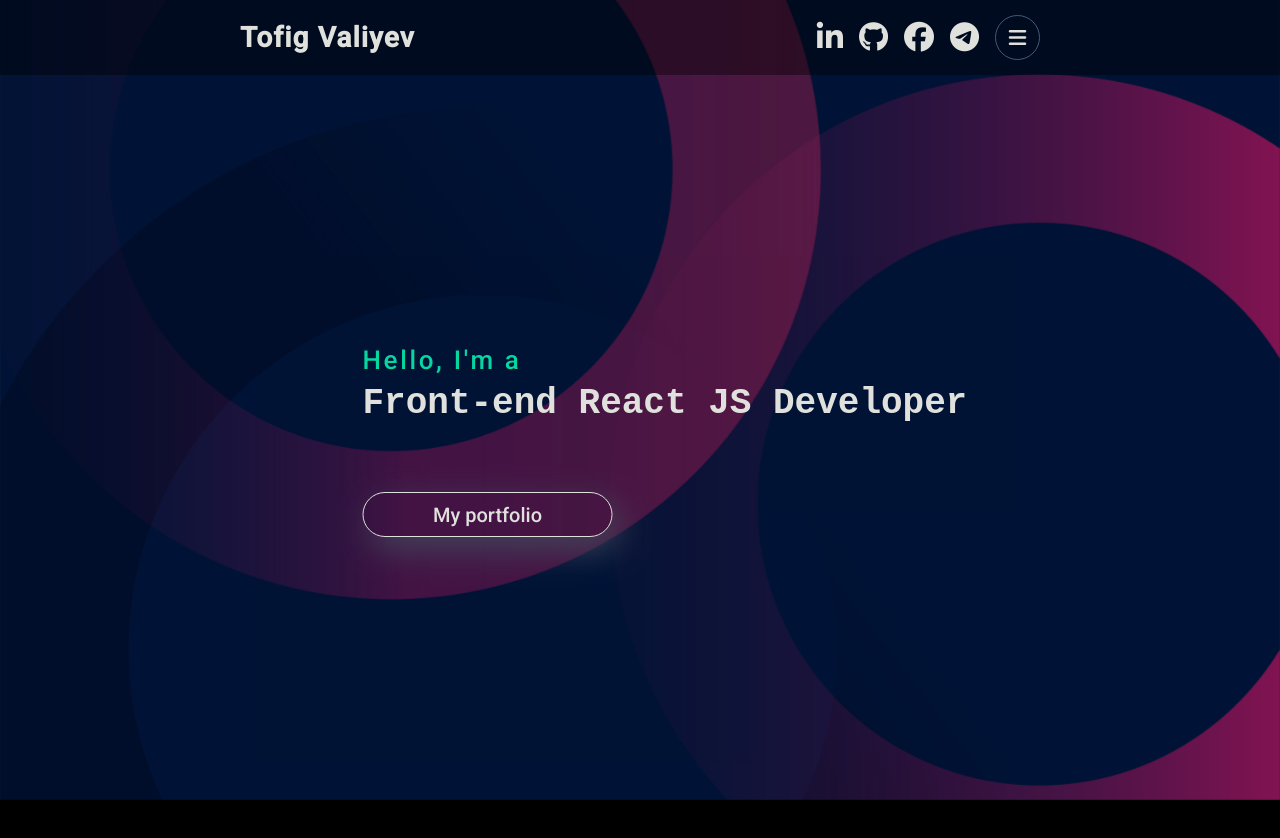
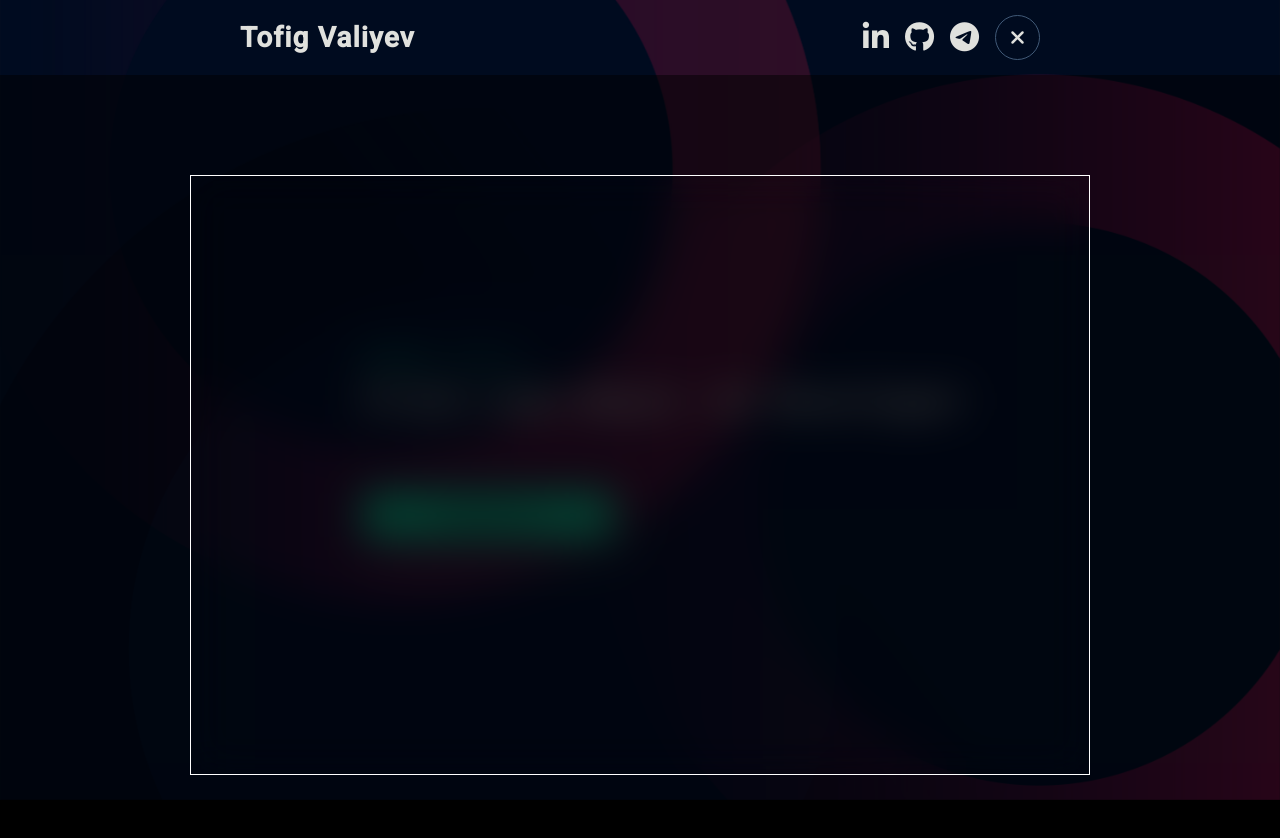
Before and after one commit to mayware/React-Portfolio, a React (Create React App) app: page / in a window 1280 px wide. Both pictures are taken after a click on the button 1017 px from the left and 37 px from the top of the page. Shown: the top 838 px of the page. Before the commit the page ends 800 px from the top, so only its background shows below. Built offline with nearby package versions, Linux system fonts and the light colour scheme; the HTML template or start-up script is replaced by a standard one.

Commit message:
Added new features

```diff
--- a/src/App.js
+++ b/src/App.js
@@ -1,4 +1,5 @@
 import { BrowserRouter, Routes, Route } from "react-router-dom";
+import { useState } from "react";
 import Home from "./components/Home";
 import Portfolio from "./components/Portfolio";
 import About from "./components/About";
@@ -8,12 +9,20 @@
 import Footer from "./components/Footer";
 
 function App() {
+  const [sidebarVisibilty, setSidebarVisibility] = useState(false);
+  const [sidebarBtnIcon, setSidebarBtnIcon] = useState(false);
+
+  function toggleSidebar() {
+    setSidebarVisibility(!sidebarVisibilty);
+    setSidebarBtnIcon(!sidebarBtnIcon);
+  }
+
   return (
     <BrowserRouter>
       <div className="App">
-        <Sidebar />
+        <Navbar toggleSidebar={toggleSidebar} sidebarBtnIcon={sidebarBtnIcon} />
         <div className="container">
-          <Navbar />
+          {sidebarVisibilty && <Sidebar />}
           <Routes>
             <Route path="/" element={<Home />} />
             <Route path="/portfolio" element={<Portfolio />} />
--- a/src/components/Home.jsx
+++ b/src/components/Home.jsx
@@ -13,7 +13,7 @@
                         </div>
                     </div>
                     <div className="contact-link-area">
-                        <Link to="/portfolio" className='contact-link'>My portfolio</Link>
+                        <Link to="/contact" className='contact-link'>Contact me</Link>
                     </div>
                 </div>
             </div>
--- a/src/components/Navbar.jsx
+++ b/src/components/Navbar.jsx
@@ -1,6 +1,7 @@
 import '../styles/navbar.css';
 import { NavLink } from 'react-router-dom';
-const Navbar = () => {
+const Navbar = ({ toggleSidebar, sidebarBtnIcon }) => {
+
     return (
         <nav className="navbar">
             <div className="nav-left">
@@ -12,12 +13,12 @@
                 <div className="social-links">
                     <a href="https://www.linkedin.com/in/tofig-valiyev" target='_blank' className="nav-social-link"><i className="fa-brands fa-linkedin-in"></i></a>
                     <a href="https://github.com/tofa93" target='_blank' className="nav-social-link"><i className="fa-brands fa-github"></i></a>
-                    <a href="https://www.facebook.com/tofik.veliev.7" target='_blank' className="nav-social-link"><i className="fa-brands fa-facebook"></i></a>
                     <a href="https://t.me/quanticco" target='_blank' className="nav-social-link"><i className="fa-brands fa-telegram"></i></a>
                 </div>
                 <div className="nav-menu">
-                    <button className="sidebar-btn">
-                        <i className="fa-solid fa-bars"></i>
+                    <button className="sidebar-btn" onClick={toggleSidebar}>
+                        {!sidebarBtnIcon && <i className="fa-solid fa-bars"></i>}
+                        {sidebarBtnIcon && <i class="fa-solid fa-xmark"></i>}
                     </button>
                 </div>
             </div>
--- a/src/components/Portfolio.jsx
+++ b/src/components/Portfolio.jsx
@@ -11,18 +11,18 @@
                     </div>
                 </div>
                 <div className="portfolio-projects">
-                    <div className="wave">
+                    {/* <div className="wave">
                         <svg viewBox="0 0 500 200">
                             <path d="M 0 50 C 150 150 300 0 500 80 L 500 0 L 0 0" fill="rgb(0, 32, 175)"></path>
                             <path d="M 0 50 C 150 150 330 -30 500 50 L 500 0 L 0 0" fill="#001848" opacity="0.8"></path>
                             <path d="M 0 50 C 215 150 250 0 500 100 L 500 0 L 0 0" fill="#001524" opacity="0.5"></path>
                         </svg>
-                    </div>
-                    <div className="projects-section">
+                    </div> */}
+                    {/* <div className="projects-section">
                         <div className="main-projects">
-                            <div className="projects-title">Main project</div>
+                            <div className="projects-title">Main projects</div>
                         </div>
-                    </div>
+                    </div> */}
                 </div>
             </div>
         </div>);
--- a/src/components/Sidebar.jsx
+++ b/src/components/Sidebar.jsx
@@ -1,6 +1,12 @@
+import '../styles/sidebar.css'
+
 const Sidebar = () => {
     return (
-        <aside className="sidebar"></aside>
+        <aside className="sidebar">
+            <div className="sidebar-inner">
+
+            </div>
+        </aside>
     );
 }
 
--- a/src/index.css
+++ b/src/index.css
@@ -18,7 +18,7 @@
 }
 
 .container {
-  min-height: 100vh;
+  position: relative;
   background-image: url('./assets/SL-113022-54210-35.jpg');
   background-attachment: fixed;
   background-repeat: no-repeat;
--- a/src/styles/home.css
+++ b/src/styles/home.css
@@ -68,11 +68,11 @@
     height: 45px;
     width: 250px;
     font-size: 20px;
-    border: 1px solid #e0e1dd;
-    border-radius: 25px;
-    background: none;
+    border: 1px solid #06d6a0;
+    border-radius: 5px;
+    background: #06d6a0;
     text-decoration: none;
-    color: #e0e1dd;
+    color: #00171f;
     -webkit-box-shadow: 8px 12px 35px 0px rgba(66, 68, 90, 1);
     -moz-box-shadow: 8px 12px 35px 0px rgba(66, 68, 90, 1);
     box-shadow: 8px 12px 35px 0px rgba(66, 68, 90, 1);
@@ -82,6 +82,6 @@
 .contact-link:hover {
     -webkit-box-shadow: 8px 12px 35px 0px rgba(0, 168, 232, 1);
     -moz-box-shadow: 8px 12px 35px 0px rgba(0, 168, 232, 1);
-    box-shadow: 8px 8px 35px 0px rgba(0, 168, 232, 1);
+    box-shadow: 8px 12px 35px 0px rgba(0, 168, 232, 1);
     transition: 100ms ease-in-out;
 }
--- a/src/styles/portfolio.css
+++ b/src/styles/portfolio.css
@@ -1,14 +1,13 @@
 .portfolio-box {
-    height: 800px;
+    height: 100%;
     width: 100%;
-    border-radius: 5px;
 }
 
 .portfolio-intro {
     display: flex;
     align-items: center;
     justify-content: center;
-    height: 450px;
+    height: 788px;
 }
 
 .portfolio-intro-title {
@@ -70,10 +69,10 @@
     background: linear-gradient(0deg, rgba(2, 0, 36, 1) 0%, rgba(0, 6, 17, 1) 0%, rgba(0, 22, 64, 1) 100%);
 }
 
-.main-projects {
+/* .main-projects {
     height: 400px;
     width: 1200px;
-}
+} */
 
 .projects-title {
     display: flex;
--- a/src/styles/sidebar.css
+++ b/src/styles/sidebar.css
@@ -0,0 +1,20 @@
+.sidebar {
+    display: flex;
+    align-items: center;
+    justify-content: center;
+    position: absolute;
+    top: 75px;
+    right: 0;
+    height: 100vh;
+    width: 100%;
+    background-color: rgba(0, 0, 0, .7);
+    z-index: 1;
+}
+
+.sidebar-inner {
+    height: 600px;
+    width: 900px;
+    backdrop-filter: blur(20px);
+
+    border: 1px solid #fff;
+}
```
